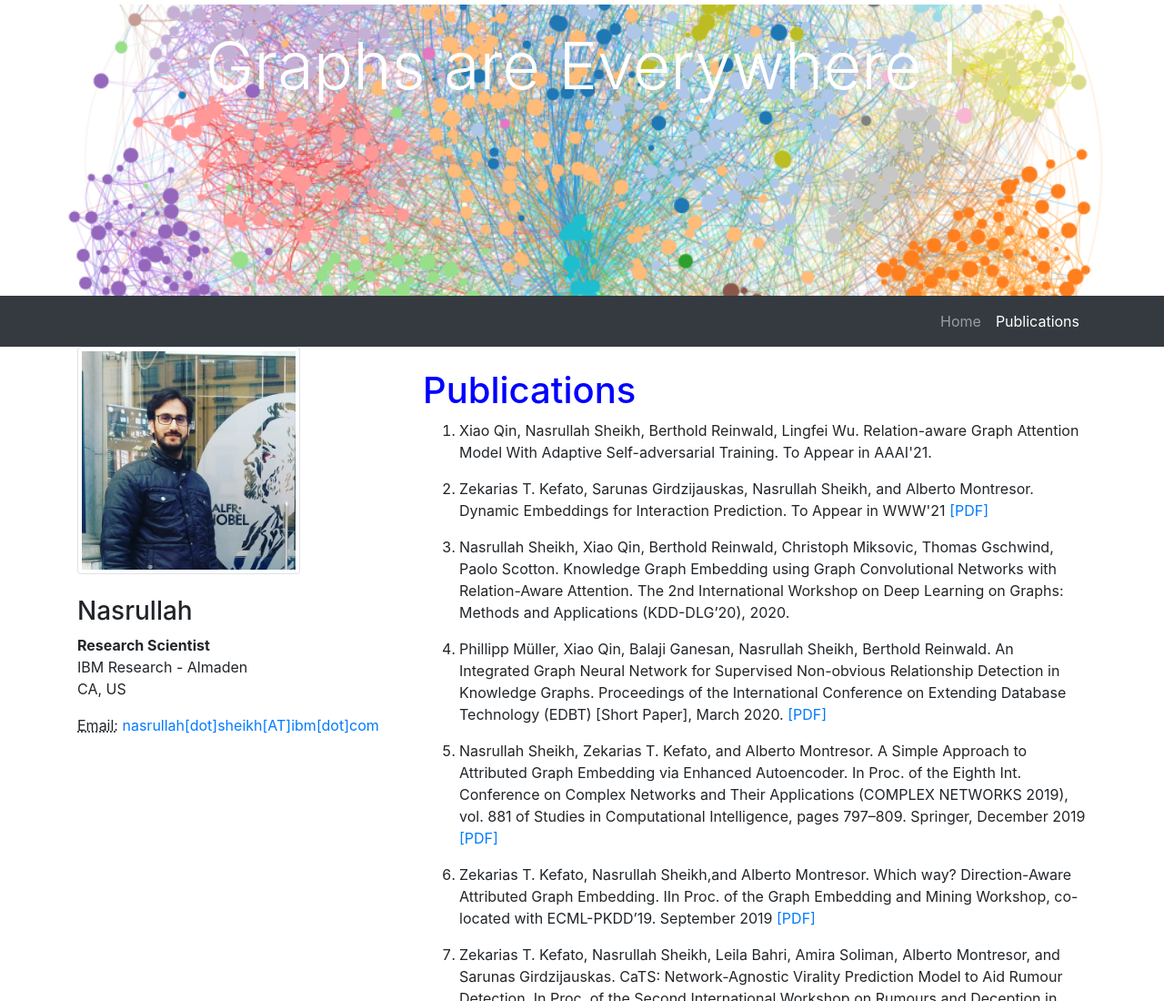
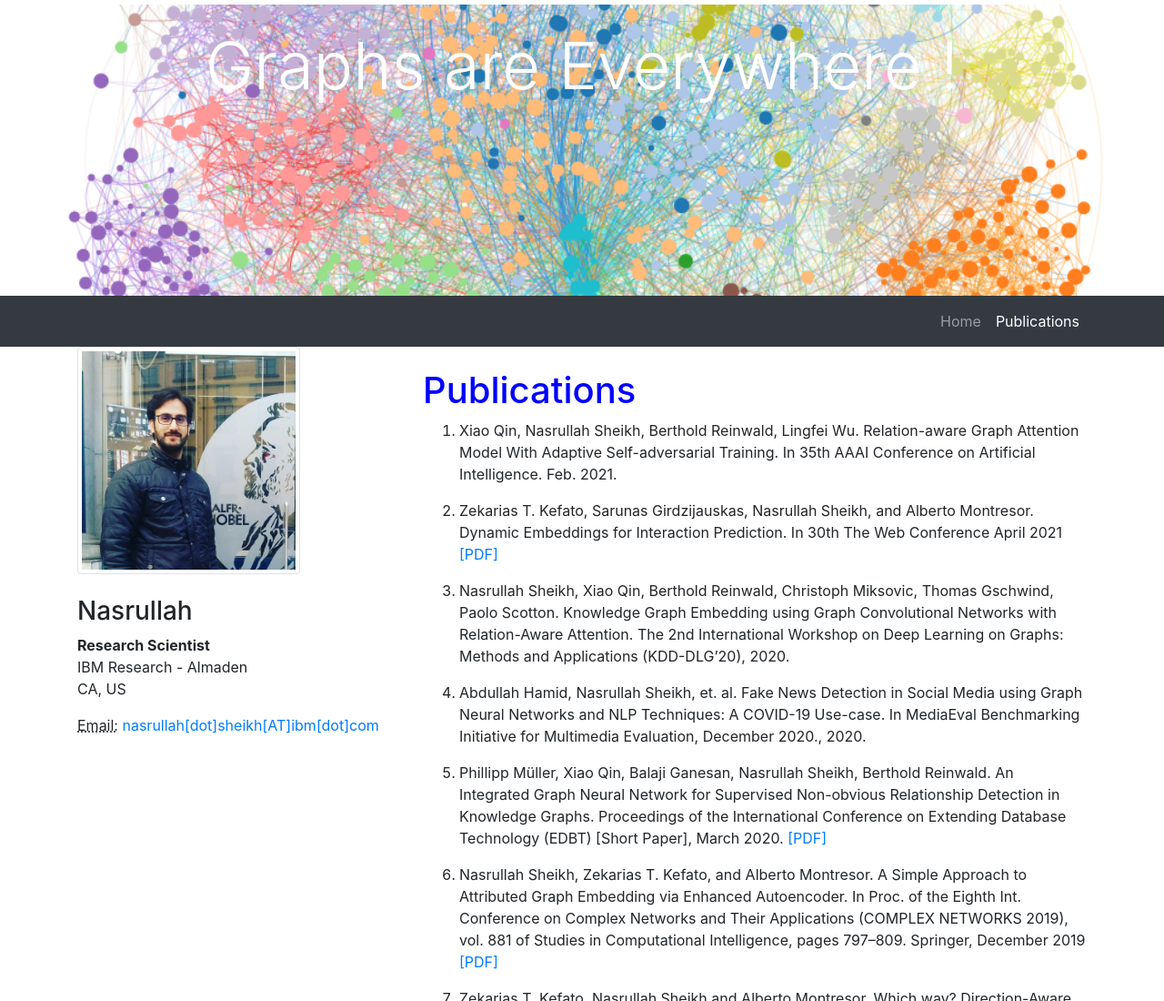
Before and after one commit to snash4/snash4.github.io, a plain HTML site: page publication.html in a window 1280 px wide. Shown: the top 1100 px of the page at 91% size. Drawn offline with Linux system fonts and the light colour scheme.

Commit message:
Update publication.html

```diff
--- a/publication.html
+++ b/publication.html
@@ -85,16 +85,20 @@
            <h1 class="mt-4" style="color:blue">Publications</h1>
           <ol>
              <li>
-                   <p>Xiao Qin, Nasrullah Sheikh,  Berthold Reinwald, Lingfei Wu. Relation-aware Graph Attention Model With Adaptive Self-adversarial Training. To Appear in AAAI'21.
+                   <p>Xiao Qin, Nasrullah Sheikh,  Berthold Reinwald, Lingfei Wu. Relation-aware Graph Attention Model With Adaptive Self-adversarial Training. In 35th AAAI Conference on Artificial Intelligence. Feb. 2021.
                 </li>
 
                <li>
-                   <p>Zekarias T. Kefato, Sarunas Girdzijauskas, Nasrullah Sheikh, and Alberto Montresor. Dynamic Embeddings for Interaction Prediction. To Appear in WWW'21
+                   <p>Zekarias T. Kefato, Sarunas Girdzijauskas, Nasrullah Sheikh, and Alberto Montresor. Dynamic Embeddings for Interaction Prediction. In 30th The Web Conference April 2021
                     <a href="https://arxiv.org/abs/2011.05208">[<span class="caps">PDF</span>]</a> </p>
                 </li>
 
               <li>
                    <p>Nasrullah Sheikh, Xiao Qin, Berthold Reinwald, Christoph Miksovic, Thomas Gschwind, Paolo Scotton. Knowledge Graph Embedding using Graph Convolutional Networks with Relation-Aware Attention. The 2nd International Workshop on Deep Learning on Graphs: Methods and Applications (KDD-DLG’20), 2020.
+                </li>
+
+             <li>
+                   <p>Abdullah Hamid, Nasrullah Sheikh, et. al. Fake News Detection in Social Media using Graph Neural Networks and NLP Techniques: A COVID-19 Use-case. In MediaEval Benchmarking Initiative for Multimedia Evaluation, December 2020., 2020.
                 </li>
 
                 <li>
```
